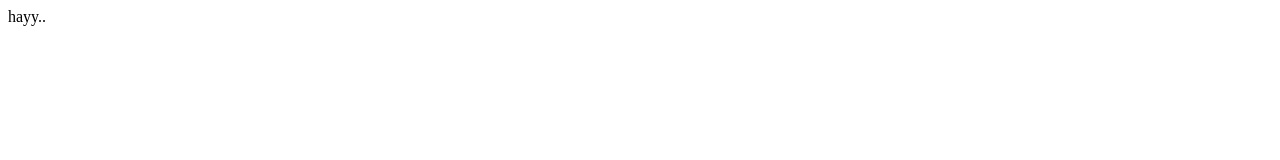
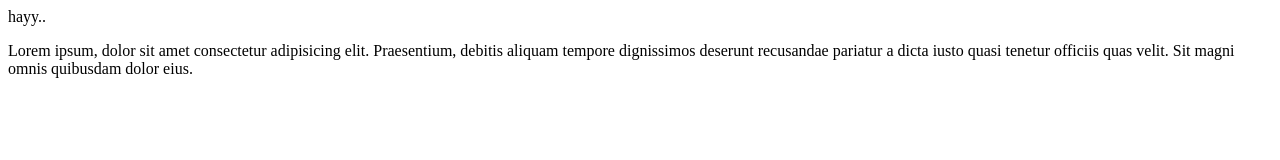
Before and after one commit to husnulalfaini/belajar-github, a plain HTML site: page index.html in a window 1280 px wide. Drawn offline with Linux system fonts and the light colour scheme.

Commit message:
menambah paragraf

```diff
--- a/index.html
+++ b/index.html
@@ -8,5 +8,6 @@
 </head>
 <body>
    hayy..
+   <p>Lorem ipsum, dolor sit amet consectetur adipisicing elit. Praesentium, debitis aliquam tempore dignissimos deserunt recusandae pariatur a dicta iusto quasi tenetur officiis quas velit. Sit magni omnis quibusdam dolor eius.</p>
 </body>
 </html>
```
